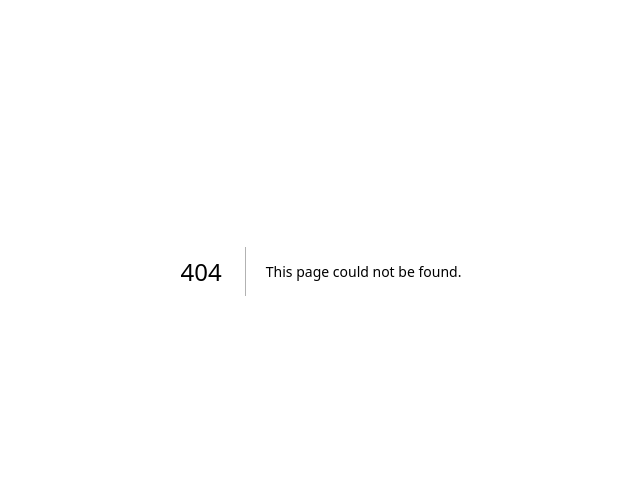
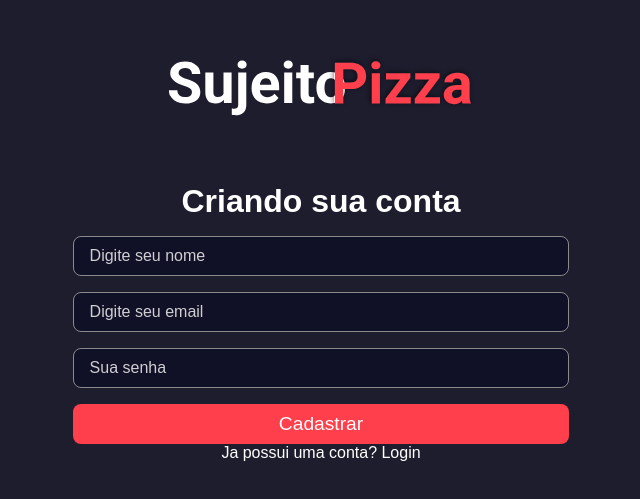
Before and after one commit to daviresende03/SujeitoPizzaria, a Next.js app in the folder frontend/: page /signup in a window 1280 px wide. Before the commit this address had no page. Shown: the part 129-628 px from the top of the page, without its empty margins (319-959 px from the left). Built offline with nearby package versions, Linux system fonts and the light colour scheme.

Commit message:
Realizacao de login no frontend

```diff
--- a/frontend/package.json
+++ b/frontend/package.json
@@ -12,7 +12,10 @@
     "@types/node": "18.15.11",
     "@types/react": "18.0.32",
     "@types/react-dom": "18.0.11",
+    "axios": "^1.3.5",
+    "jwt-decode": "^3.1.2",
     "next": "13.2.4",
+    "nookies": "^2.5.2",
     "react": "18.2.0",
     "react-dom": "18.2.0",
     "react-icons": "^4.8.0",
--- /dev/null
+++ b/frontend/src/contexts/AuthContext.tsx
@@ -0,0 +1,78 @@
+import { createContext, ReactNode, useState } from "react";
+import {destroyCookie, setCookie, parseCookies} from 'nookies'
+import Router from "next/router";
+import { api } from "@/services/apiClient";
+
+type AuthContextData = {
+    user: UserProps;
+    isAuthenticated: boolean;
+    signIn: (credentials: SignInProps) => Promise<void>;
+    signOut: () => void;
+}
+
+type UserProps = {
+    id: string;
+    name: string;
+    email: string;
+}
+
+type SignInProps = {
+    email: string;
+    password: string;
+}
+
+type AuthProviderProps = {
+    children: ReactNode;
+}
+
+export const AuthContext = createContext({} as AuthContextData);
+
+export function signOut(){
+    try{
+        destroyCookie(undefined,'@nextauth.token');
+        Router.push('/');
+    }catch(err){
+        console.log(`Erro ao deslogar: ${err}`)
+    }
+}
+
+export function AuthProvider({children}: AuthProviderProps){
+    const [user, setUser] = useState<UserProps>();
+    const isAuthenticated = !!user; //converte o obj para bool se existir ou nao algo no user
+
+    async function signIn({ email, password }: SignInProps){
+        try{
+            const response = await api.post('/session',{
+                email,
+                password,
+            })
+
+            const {id, name, token} = response.data;
+            setCookie(undefined, '@nextauth.token', token,{
+                maxAge: 60 * 60 * 24 * 30, //expira o token em um mes
+                path: '/' //todos caminhos terão acesso ao token
+            });
+
+            setUser({
+                id,
+                name,
+                email,
+            })
+
+            api.defaults.headers['Authorization'] = `Bearer ${token}`;
+
+            Router.push('/dashboard');
+
+
+        }catch(err){
+            console.log(`Erro: ${err}`)
+        }
+    }
+
+
+    return(
+        <AuthContext.Provider value={{ user, isAuthenticated, signIn, signOut }}>
+            {children}
+        </AuthContext.Provider>
+    )
+}
--- a/frontend/src/pages/_app.tsx
+++ b/frontend/src/pages/_app.tsx
@@ -1,6 +1,12 @@
 import '@/styles/globals.scss'
 import type { AppProps } from 'next/app'
+import { AuthProvider } from '@/contexts/AuthContext'
 
 export default function App({ Component, pageProps }: AppProps) {
-  return <Component {...pageProps} />
+  return (
+    <AuthProvider>
+      <Component {...pageProps} />
+    </AuthProvider>
+  )
+
 }
--- /dev/null
+++ b/frontend/src/pages/signup/index.tsx
@@ -0,0 +1,51 @@
+import React from 'react'
+import Head from 'next/head'
+import Image from 'next/image'
+import { Input } from '@/components/ui/Input'
+import { Button } from '@/components/ui/Button'
+import Link from 'next/link'
+import logoImg from '../../../public/logo.svg'
+import styles from '../../styles/home.module.scss'
+
+function SignUp() {
+  return (
+    <>
+      <Head>
+        <title>SujeitoPizza - Realize seu cadastro</title>
+      </Head>
+      <div className={styles.containerCenter}>
+        <Image src={logoImg} alt="Logo Sujeito Pizzaria" />
+
+        <div className={styles.login}>
+            <h1>Criando sua conta</h1>
+          <form>
+          <Input
+              placeholder="Digite seu nome"
+              type="text"
+            />
+            <Input
+              placeholder="Digite seu email"
+              type="text"
+            />
+            <Input
+              placeholder="Sua senha"
+              type="password"
+            />
+            <Button
+              type="submit"
+              loading={false}
+            >
+              Cadastrar
+            </Button>
+          </form>
+
+          <Link href="/">
+            <span className={styles.text}>Ja possui uma conta? Login</span>
+          </Link>
+        </div>
+      </div>
+    </>
+  )
+}
+
+export default SignUp
--- /dev/null
+++ b/frontend/src/services/api.ts
@@ -0,0 +1,31 @@
+import axios, { AxiosError } from "axios";
+import { parseCookies } from "nookies";
+import { AuthTokenError } from "./errors/AuthTokenError";
+import { signOut } from "@/contexts/AuthContext";
+
+export function setupAPIClient(context = undefined) {
+    let cookies = parseCookies(context);
+
+    const api = axios.create({
+        baseURL: 'http://localhost:3333',
+        headers: {
+            Authorization: `Bearer ${cookies['@nextauth.token']}`
+        }
+    })
+
+    api.interceptors.response.use(response => {
+        return response;
+    }, (error: AxiosError) => {
+        if(error.response?.status === 401){
+            //nao autorizado
+            if(typeof window !== undefined){
+                signOut();
+            }else{
+                return Promise.reject(new AuthTokenError());
+            }
+        }
+        return Promise.reject(error);
+    })
+
+    return api;
+}
--- /dev/null
+++ b/frontend/src/services/apiClient.ts
@@ -0,0 +1,3 @@
+import { setupAPIClient } from "./api";
+
+export const api = setupAPIClient();
--- /dev/null
+++ b/frontend/src/services/errors/AuthTokenError.ts
@@ -0,0 +1,5 @@
+export class AuthTokenError extends Error{
+    constructor(){
+        super('Error with authentication token.')
+    }
+}
--- a/frontend/src/styles/home.module.scss
+++ b/frontend/src/styles/home.module.scss
@@ -15,6 +15,11 @@
     justify-content: center;
     flex-direction: column;
     padding: 2rem 1.5rem;
+
+    h1{
+        color: var(--WHITE);
+        padding-bottom: 1rem;
+    }
 
     form{
         width: 90%;
```
Also changed, not shown: frontend/src/pages/dashboard/index.tsx (added, +7 -0 lines), frontend/src/pages/index.tsx (+30 -2 lines), 1 other file (tests, documents, lock files or other folders).
